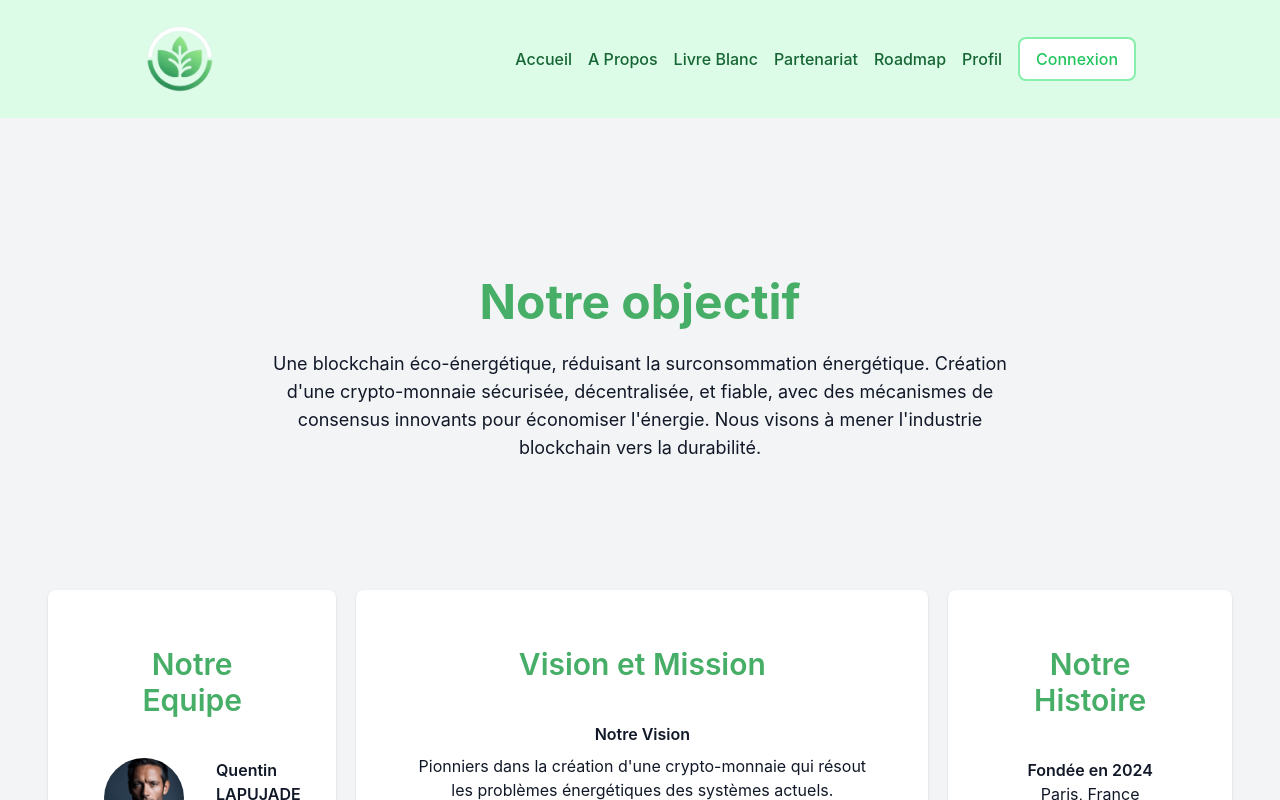
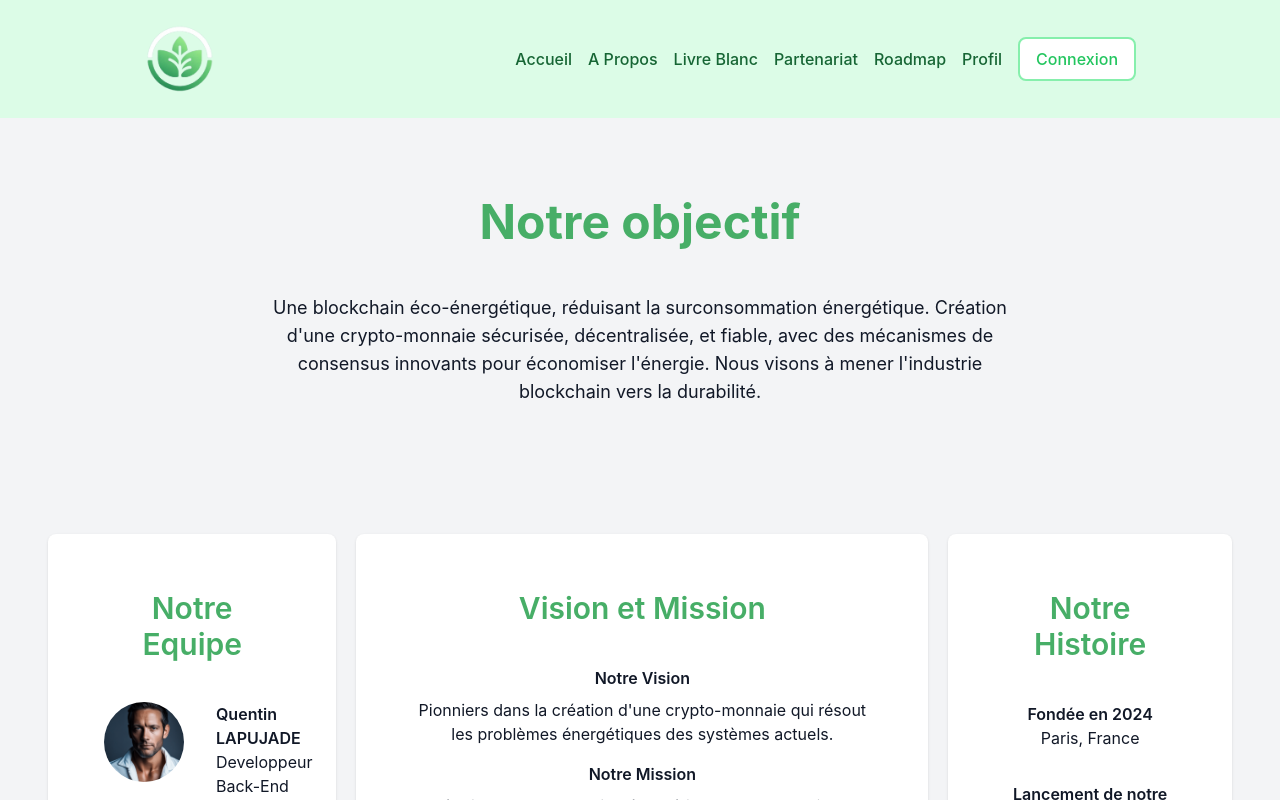
Before and after one commit to Mistrale94/aqur, a Next.js app: page /about in a window 1280 px wide. Shown: the top 800 px of the page. Built offline with nearby package versions, Linux system fonts and the light colour scheme.

Commit message:
about style

```diff
--- a/pages/about.js
+++ b/pages/about.js
@@ -14,11 +14,11 @@ export default function About() {
             <Navbar />
 
             <main className="flex-grow">
-                <section className="text-center py-20 bg-gray-100">
-                    <div className="mx-auto">
+                <section className="text-center bg-gray-100">
+                    <div className="mx-auto pb-20">
 
                         <div className='p-20 max-w-600'>
-                            <h1 className="text-5xl font-bold mb-6 primary">Notre objectif</h1>
+                            <h1 className="text-5xl font-bold mb-12 primary">Notre objectif</h1>
                             <p className="text-lg mb-12">
                                 Une blockchain éco-énergétique, réduisant la surconsommation énergétique. Création d'une crypto-monnaie sécurisée, décentralisée, et fiable, avec des mécanismes de consensus innovants pour économiser l'énergie. Nous visons à mener l'industrie blockchain vers la durabilité.</p>
 
```
